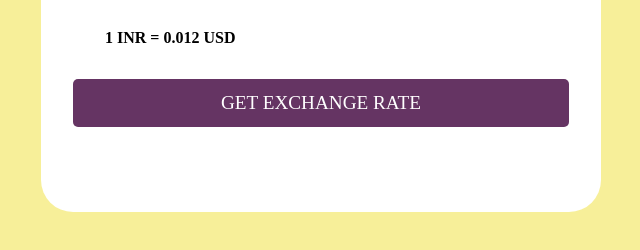
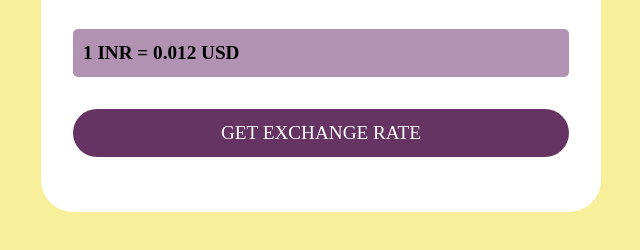
Before and after one commit to nithin6743/API_Based_Currency_Caluculator, a plain HTML site: page index.html in a window 1280 px wide. Shown: the part 468-718 px from the top of the page, without its empty margins (319-959 px from the left). Drawn offline with Linux system fonts and the light colour scheme; no server answers; a web font is replaced by a local one.

Commit message:
change the style of message

```diff
--- a/styles.css
+++ b/styles.css
@@ -101,11 +101,17 @@ select:hover{
 }
 
 .msg{
-    font-size: 1rem;
+    height: 3rem;
+    width: 100%;
+    font-size: 1.2rem;
     font-weight: bold;
-    margin: 2rem;
+    margin: 2rem 0;
+    align-content: center;
     align-items: center;
     justify-content: center;
+    background-color: #916390b1;
+    padding: 5px 10px;
+    border-radius: 5px;
 }
 
 button{
@@ -115,7 +121,7 @@ button{
     background-color: #653463;
     color: white;
     font-size: 1.2rem;
-    border-radius: 5px;
+    border-radius: 50px;
 }
 
 button:hover{
```
